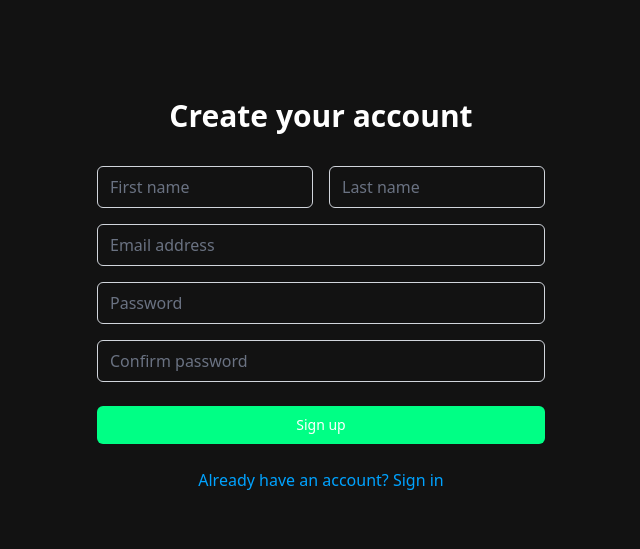
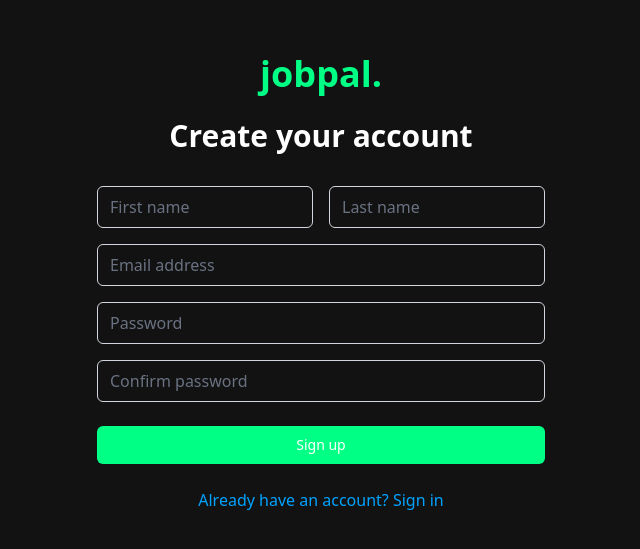
Before and after one commit to kevinchau03/jobpal, a Next.js app in the folder frontend/: page /signup in a window 1280 px wide. Shown: the part 117-666 px from the top of the page, without its empty margins (319-959 px from the left). Built offline with nearby package versions, Linux system fonts and the light colour scheme.

Commit message:
fix: styling changes to login and signup pages

```diff
--- a/frontend/app/login/page.tsx
+++ b/frontend/app/login/page.tsx
@@ -43,6 +43,7 @@ export default function LoginPage() {
     return (
         <div className="min-h-screen flex items-center justify-center">
             <div className="max-w-md w-full space-y-8">
+                <h1 className="text-4xl font-bold text-center text-primary mb-6">jobpal.</h1>
                 <div>
                     <h2 className="mt-6 text-center text-3xl font-extrabold">
                         Login to your account
--- a/frontend/app/signup/page.tsx
+++ b/frontend/app/signup/page.tsx
@@ -61,6 +61,7 @@ export default function SignUpPage() {
     return (
         <div className="min-h-screen flex items-center justify-center py-12 px-4 sm:px-6 lg:px-8">
             <div className="max-w-md w-full space-y-8">
+                <h1 className="text-4xl font-bold text-center text-primary mb-6">jobpal.</h1>
                 <div>
                     <h2 className="mt-6 text-center text-3xl font-extrabold">
                         Create your account
```
